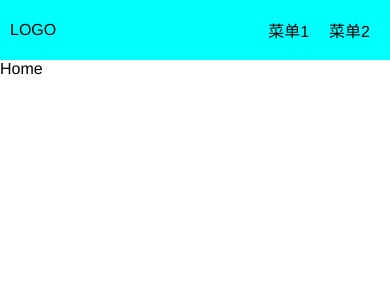
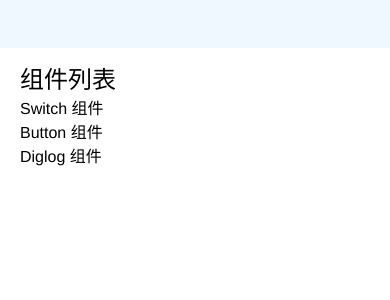
Before and after one commit to Acllex/acllex-ui, a Vue app: page / in a window 390 px wide. Shown: the top 300 px of the page. Built offline with nearby package versions, Linux system fonts and the light colour scheme.

Commit message:
官网导航提交

```diff
--- a/index.html
+++ b/index.html
@@ -8,6 +8,7 @@
   </head>
   <body>
     <div id="app"></div>
+    <script src="//at.alicdn.com/t/font_3198619_uvv9qz61man.js"></script>
     <script type="module" src="/src/main.ts"></script>
   </body>
 </html>
--- a/package.json
+++ b/package.json
@@ -11,7 +11,7 @@
     "sass": "^1.49.8",
     "scss": "^0.2.4",
     "vue": "^3.2.25",
-    "vue-router": "4.0.12"
+    "vue-router": "4"
   },
   "devDependencies": {
     "@vitejs/plugin-vue": "^2.2.0",
--- a/src/assets/css/reset.css
+++ b/src/assets/css/reset.css
@@ -144,3 +144,9 @@ template {
   display: block;
   clear: both;
 }
+.icon {
+  width: 1em; height: 1em;
+  vertical-align: -0.15em;
+  fill: currentColor;
+  overflow: hidden;
+}
--- a/src/components/Topnav.vue
+++ b/src/components/Topnav.vue
@@ -1,7 +1,17 @@
 <template>
   <header>
-    <div>
-      <span>LOGO</span>
+    <div class="menu">
+      <div>
+        <svg class="icon" aria-hidden="true">
+          <use xlink:href="#icon-caidan"></use>
+        </svg>
+      </div>
+    </div>
+    <div class="logo">
+      <svg class="icon" aria-hidden="true">
+        <use xlink:href="#icon-_UIsheji"></use>
+      </svg>
+      <span>AcllexUI</span>
     </div>
     <ul>
       <li>
@@ -12,27 +22,97 @@
       </li>
     </ul>
   </header>
+  <aside>
+    <h1>组件列表</h1>
+    <h4>Switch 组件</h4>
+    <h4>Button 组件</h4>
+    <h4>Diglog 组件</h4>
+  </aside>
 </template>
 
 <script lang="ts">
-export default {}
+export default {
+  setup(){
+    const toggleMenu = ()=>{
+
+    }
+  }
+}
 </script>
 
 <style lang="scss" scoped>
+
 header{
+  position: fixed;
+  top: 0;
+  left: 0;
+  z-index: 10;
   width: 100%;
-  height: 60px;
-  background-color: aqua;
+  background-color: aliceblue;
   display: flex;
   align-items: center;
   justify-content: space-between;
-  padding: 0 10px;
+  padding: 0 14px;
+  .menu{
+    display: none;
+  }
+  .logo{
+    margin: 6px 0;
+    display: flex;
+    align-items: center;
+    svg{
+      width: 40px;
+      height: 40px;
+    }
+    span{
+      margin-left: 10px;
+      font-family: "Dosis", "Source Sans Pro", "Helvetica Neue", Arial, sans-serif;
+      font-size: 1.5em;
+      font-weight: 500;
+      color: #273849;
+    }
+  }
   ul{
     display: flex;
     li{
       padding: 0 10px;
     }
   }
+  @media screen and (max-width: 500px) {
+    .menu{
+      display: block;
+      position: relative;
+      div{
+        position: absolute;
+        width: 34px;
+        top: -12px;
+        svg{
+          width: 26px;
+          height: 26px;
+        }
+      }
+    }
+    .logo{
+      width: 36px;
+      height: 36px;
+      margin: 6px 0;
+      svg{
+        width: 100%;
+        height: 100%;
+      }
+      span{
+        display: none;
+      }
+    }
+    ul>li{
+      display: none;
+    }
+  }
 }
-
+aside{
+  padding: 60px 10px 30px 20px;
+  position: fixed;
+  top: 0;
+  left: 0;
+}
 </style>
--- a/src/main.ts
+++ b/src/main.ts
@@ -1,16 +1,9 @@
 import { createApp } from 'vue'
 import App from './App.vue'
 import './assets/css/reset.css'
-import {createWebHashHistory, createRouter} from 'vue-router'
-import Home from './views/Home.vue'
+import {router} from "./router";
 
-const history = createWebHashHistory()
-const router = createRouter({
-    history,
-    routes:[
-        {path: '/', component: Home}
-    ]
-})
+
 const app = createApp(App)
 app.use(router)
 app.mount('#app')
--- /dev/null
+++ b/src/router/index.ts
@@ -0,0 +1,10 @@
+import {createWebHashHistory, createRouter} from 'vue-router'
+import Home from '../views/Home.vue'
+
+const history = createWebHashHistory()
+export const router = createRouter({
+    history,
+    routes:[
+        {path: '/', component: Home}
+    ]
+})
```
Also changed, not shown: 1 other file (tests, documents, lock files or other folders).
